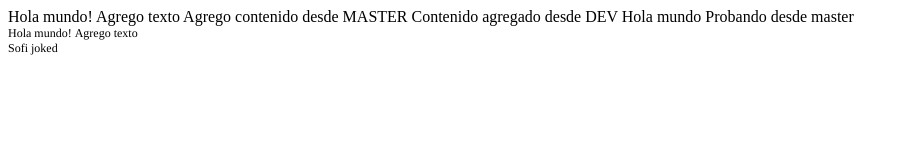
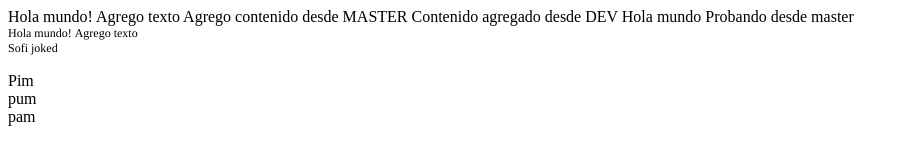
Before and after one commit to daniuf/proyecto-git-20211118, a plain HTML site: page index.html in a window 1280 px wide. Shown: the whole page, without its empty margins (0-909 px from the left). Drawn offline with Linux system fonts and the light colour scheme.

Commit message:
Actualizo index.html para mas pimpumpam

```diff
--- a/index.html
+++ b/index.html
@@ -24,5 +24,6 @@ Probando desde master
 <body>
 <p class="p1"><span class="s1">Hola mundo! Agrego texto</span></p>
 <p class="p1"><span class="s1">Sofi joked</span></p>
+  <p>Pim<br>pum<br>pam</p>
 </body>
 </html>
```
